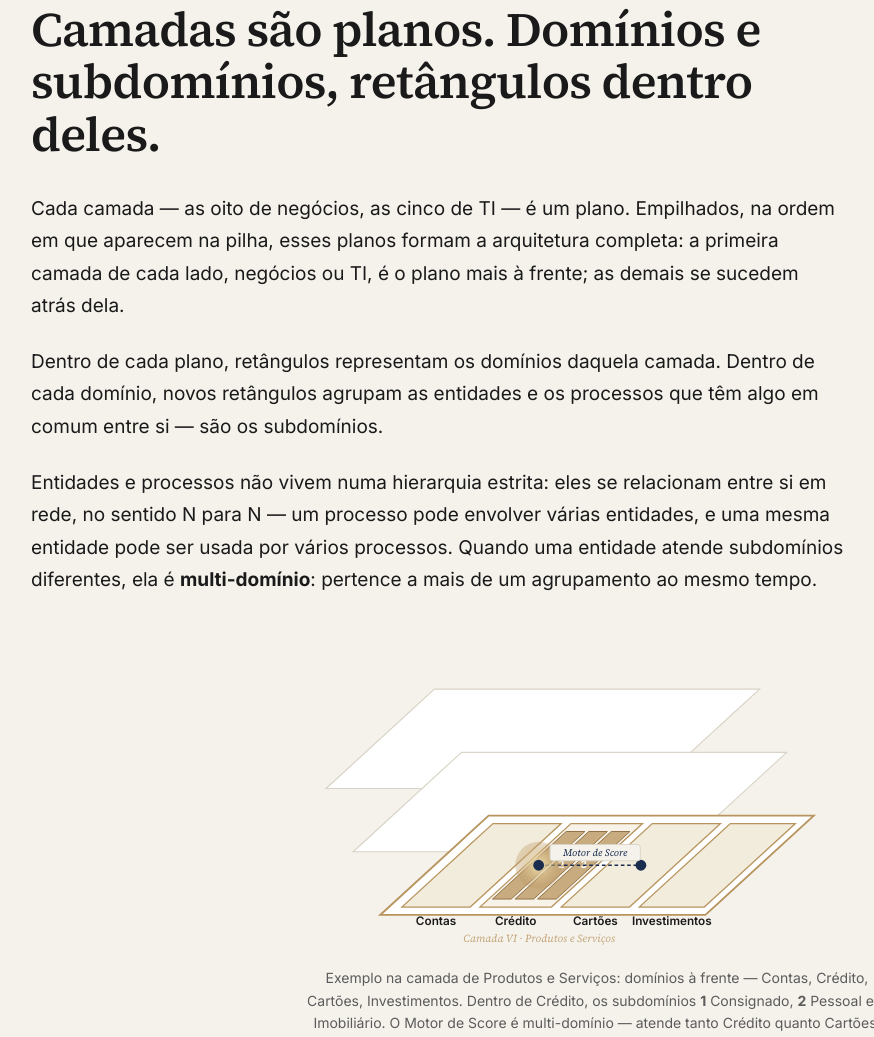
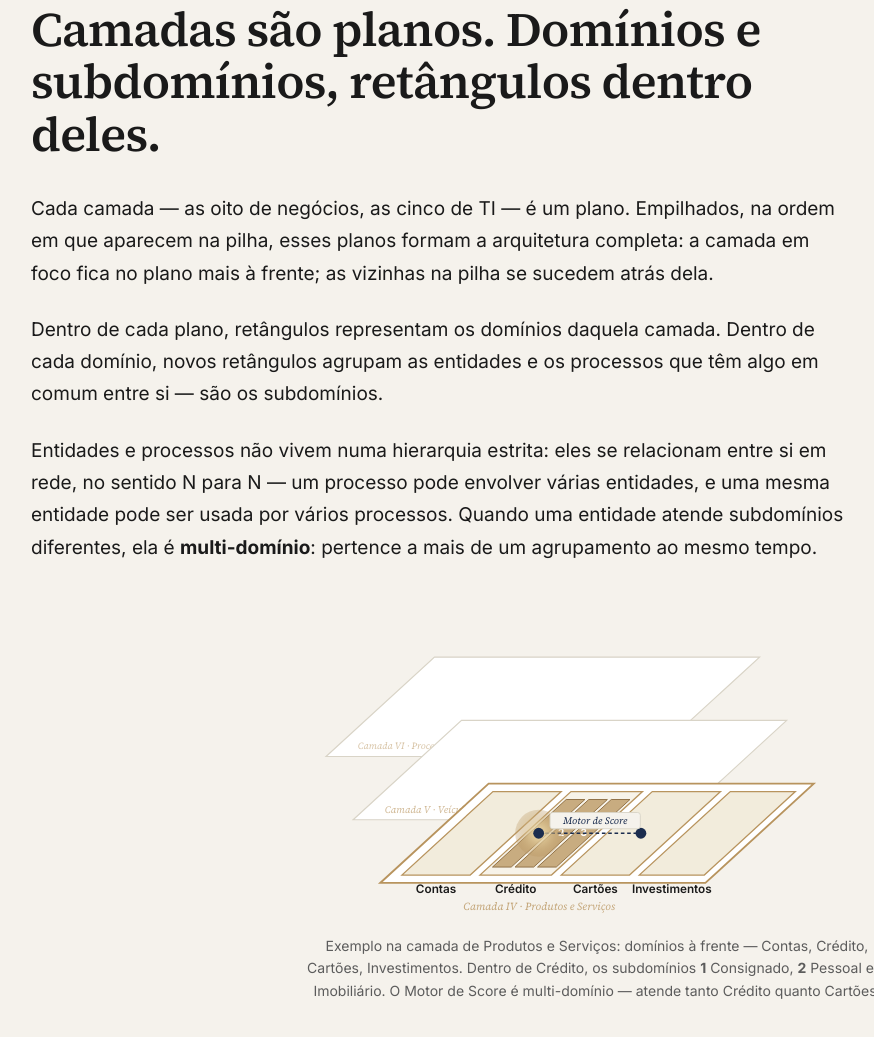
Before and after one commit to claraea/ea-landing-page, a plain HTML site: page ClaraEA-Metamodelo.html in a window 1280 px wide. Shown: the part 864-1901 px from the top of the page, without its empty margins (43-917 px from the left). Drawn offline with Linux system fonts and the light colour scheme.

Commit message:
Mostra camadas vizinhas nos diagramas do Metamodelo; corrige numeração
Os planos fantasma (antes sem rótulo) agora mostram exemplos reais de
camadas vizinhas na pilha: V (Veículos Legais) e VI (Processos) atrás
de Produtos e Serviços no exemplo de negócios; X (Dados) e XI
(Tecnologia) atrás de Arquitetura de Soluções no exemplo de TI.

De quebra, corrige um erro de numeração: Produtos e Serviços estava
rotulada como "Camada VI" — é a Camada IV, conforme a ordem
estabelecida na seção de Framework (I Mercado, II Marca, III Canais,
IV Produtos e Serviços...). Também ajusta o texto introdutório, que
afirmava incorretamente que o plano da frente era sempre "a primeira
camada" — agora fala em "camada em foco", válido para qualquer camada
usada como exemplo. PT/EN/ES.

Co-Authored-By: Claude Sonnet 5 <noreply@anthropic.com>

```diff
--- a/ClaraEA-Metamodelo.html
+++ b/ClaraEA-Metamodelo.html
@@ -108,7 +108,7 @@
   <div class="container reveal">
     <p class="section-eyebrow" data-i18n="st.eyebrow">Estrutura</p>
     <h2 class="section-title" style="max-width: 30ch;" data-i18n="st.title">Camadas são planos. Domínios e subdomínios, retângulos dentro deles.</h2>
-    <p class="section-lead" data-i18n="st.p1">Cada camada — as oito de negócios, as cinco de TI — é um plano. Empilhados, na ordem em que aparecem na pilha, esses planos formam a arquitetura completa: a primeira camada de cada lado, negócios ou TI, é o plano mais à frente; as demais se sucedem atrás dela.</p>
+    <p class="section-lead" data-i18n="st.p1">Cada camada — as oito de negócios, as cinco de TI — é um plano. Empilhados, na ordem em que aparecem na pilha, esses planos formam a arquitetura completa: a camada em foco fica no plano mais à frente; as vizinhas na pilha se sucedem atrás dela.</p>
     <p class="section-lead" data-i18n="st.p2">Dentro de cada plano, retângulos representam os domínios daquela camada. Dentro de cada domínio, novos retângulos agrupam as entidades e os processos que têm algo em comum entre si — são os subdomínios.</p>
     <p class="section-lead" data-i18n="st.p3">Entidades e processos não vivem numa hierarquia estrita: eles se relacionam entre si em rede, no sentido N para N — um processo pode envolver várias entidades, e uma mesma entidade pode ser usada por vários processos. Quando uma entidade atende subdomínios diferentes, ela é <strong>multi-domínio</strong>: pertence a mais de um agrupamento ao mesmo tempo.</p>
 
@@ -122,7 +122,9 @@
         </defs>
         <!-- camadas fantasmas, empilhadas atrás -->
         <path d="M 10,160 L 370,160 L 490,50 L 130,50 Z" fill="var(--bg-elevated)" stroke="#D9D4C7" stroke-width="1.3"/>
+        <text x="45" y="152" font-family="'Source Serif 4', serif" font-style="italic" font-size="10.5" fill="#B8945E" opacity="0.55" data-i18n="st.layer.back2">Camada VI · Processos</text>
         <path d="M 40,230 L 400,230 L 520,120 L 160,120 Z" fill="var(--bg-elevated)" stroke="#D9D4C7" stroke-width="1.3"/>
+        <text x="75" y="222" font-family="'Source Serif 4', serif" font-style="italic" font-size="11" fill="#B8945E" opacity="0.65" data-i18n="st.layer.back1">Camada V · Veículos Legais</text>
         <!-- plano da frente: a camada em foco -->
         <path d="M 70,300 L 430,300 L 550,190 L 190,190 Z" fill="var(--bg-elevated)" stroke="#B8945E" stroke-width="2"/>
 
@@ -158,7 +160,7 @@
           <text x="392.8" y="311.2" data-i18n="st.d4">Investimentos</text>
         </g>
         <g font-family="'Source Serif 4', serif" font-style="italic" font-size="12" fill="#B8945E" opacity="0.8">
-          <text x="246" y="330" text-anchor="middle" data-i18n="st.layer.label">Camada VI · Produtos e Serviços</text>
+          <text x="246" y="330" text-anchor="middle" data-i18n="st.layer.label">Camada IV · Produtos e Serviços</text>
         </g>
       </svg>
     </div>
@@ -181,6 +183,10 @@
             <stop offset="100%" stop-color="#B8945E" stop-opacity="0.3"/>
           </radialGradient>
         </defs>
+        <path d="M 10,160 L 370,160 L 490,50 L 130,50 Z" fill="var(--bg-primary)" stroke="#D9D4C7" stroke-width="1.3"/>
+        <text x="45" y="152" font-family="'Source Serif 4', serif" font-style="italic" font-size="10.5" fill="#B8945E" opacity="0.55" data-i18n="it.layer.back2">Camada XI · Tecnologia</text>
+        <path d="M 40,230 L 400,230 L 520,120 L 160,120 Z" fill="var(--bg-primary)" stroke="#D9D4C7" stroke-width="1.3"/>
+        <text x="75" y="222" font-family="'Source Serif 4', serif" font-style="italic" font-size="11" fill="#B8945E" opacity="0.65" data-i18n="it.layer.back1">Camada X · Dados</text>
         <path d="M 70,300 L 430,300 L 550,190 L 190,190 Z" fill="var(--bg-primary)" stroke="#B8945E" stroke-width="2"/>
 
         <path d="M 94.0,291.2 L 169.6,291.2 L 270.4,198.8 L 194.8,198.8 Z" fill="#E8DCC0" fill-opacity="0.55" stroke="#B8945E" stroke-width="1.4"/>
@@ -289,18 +295,20 @@
       'hero.lead': 'Toda camada do Clara/EA — de negócios ou de TI — segue a mesma gramática: domínios agrupam o que é afim; subdomínios, dentro de cada domínio, agrupam o que é ainda mais específico. Entidades e processos se relacionam entre si em rede, não numa hierarquia só de cima para baixo. É essa gramática que o EA/CMDB materializa em grafo.',
       'hero.cta1': 'Ver a estrutura →', 'hero.cta2': 'Ver exemplo de TI →',
       'st.eyebrow': 'Estrutura', 'st.title': 'Camadas são planos. Domínios e subdomínios, retângulos dentro deles.',
-      'st.p1': 'Cada camada — as oito de negócios, as cinco de TI — é um plano. Empilhados, na ordem em que aparecem na pilha, esses planos formam a arquitetura completa: a primeira camada de cada lado, negócios ou TI, é o plano mais à frente; as demais se sucedem atrás dela.',
+      'st.p1': 'Cada camada — as oito de negócios, as cinco de TI — é um plano. Empilhados, na ordem em que aparecem na pilha, esses planos formam a arquitetura completa: a camada em foco fica no plano mais à frente; as vizinhas na pilha se sucedem atrás dela.',
       'st.p2': 'Dentro de cada plano, retângulos representam os domínios daquela camada. Dentro de cada domínio, novos retângulos agrupam as entidades e os processos que têm algo em comum entre si — são os subdomínios.',
       'st.p3': 'Entidades e processos não vivem numa hierarquia estrita: eles se relacionam entre si em rede, no sentido N para N — um processo pode envolver várias entidades, e uma mesma entidade pode ser usada por vários processos. Quando uma entidade atende subdomínios diferentes, ela é <strong>multi-domínio</strong>: pertence a mais de um agrupamento ao mesmo tempo.',
       'st.entity.label': 'Motor de Score',
       'st.d1': 'Contas', 'st.d2': 'Crédito', 'st.d3': 'Cartões', 'st.d4': 'Investimentos',
-      'st.layer.label': 'Camada VI · Produtos e Serviços',
+      'st.layer.label': 'Camada IV · Produtos e Serviços',
+      'st.layer.back1': 'Camada V · Veículos Legais', 'st.layer.back2': 'Camada VI · Processos',
       'st.caption': 'Exemplo na camada de Produtos e Serviços: domínios à frente — Contas, Crédito, Cartões, Investimentos. Dentro de Crédito, os subdomínios <strong>1</strong> Consignado, <strong>2</strong> Pessoal e <strong>3</strong> Imobiliário. O Motor de Score é multi-domínio — atende tanto Crédito quanto Cartões.',
       'it.eyebrow': 'Exemplo — arquitetura de TI', 'it.title': 'A mesma gramática na Arquitetura de Soluções',
       'it.lead': 'A gramática não muda ao cruzar para a arquitetura de TI — só os domínios e subdomínios, que nascem dos macroprocessos de negócio, como já descrito na Arquitetura de Soluções. O mesmo recorte — domínio, subdomínio, entidade multi-domínio — se repete aqui.',
       'it.entity.label': 'Gateway de Autenticação',
       'it.d1': 'Core Bancário', 'it.d2': 'Pagamentos', 'it.d3': 'Canais Digitais', 'it.d4': 'Dados &amp; Analytics', 'it.d4short': 'Analytics',
       'it.layer.label': 'Camada IX · Arquitetura de Soluções',
+      'it.layer.back1': 'Camada X · Dados', 'it.layer.back2': 'Camada XI · Tecnologia',
       'it.caption': 'Na Arquitetura de Soluções: domínios Core Bancário, Pagamentos, Canais Digitais e Dados &amp; Analytics. Dentro de Pagamentos, os subdomínios <strong>1</strong> PIX, <strong>2</strong> TED/DOC e <strong>3</strong> Boletos. O Gateway de Autenticação é multi-domínio — compartilhado entre Pagamentos e Canais Digitais.',
       'close.eyebrow': 'Para fechar', 'close.title': 'É essa gramática que o EA/CMDB materializa em grafo',
       'close.lead': 'Camadas, domínios, subdomínios, entidades, processos e suas relações N para N — tudo isso vira grafo navegável no EA/CMDB, não um diagrama estático que fica desatualizado.',
@@ -325,18 +333,20 @@
       'hero.lead': 'Every Clara/EA layer — business or IT — follows the same grammar: domains group what\'s alike; subdomains, within each domain, group what\'s even more specific. Entities and processes relate to each other as a network, not a strict top-down hierarchy. That grammar is what EA/CMDB materializes as a graph.',
       'hero.cta1': 'See the structure →', 'hero.cta2': 'See the IT example →',
       'st.eyebrow': 'Structure', 'st.title': 'Layers are planes. Domains and subdomains, rectangles within them.',
-      'st.p1': 'Each layer — the eight business layers, the five IT layers — is a plane. Stacked in the order they appear in the stack, these planes form the complete architecture: the first layer on each side, business or IT, is the frontmost plane; the rest follow behind it.',
+      'st.p1': 'Each layer — the eight business layers, the five IT layers — is a plane. Stacked in the order they appear in the stack, these planes form the complete architecture: the layer in focus sits in the frontmost plane; its neighbors in the stack follow behind it.',
       'st.p2': 'Within each plane, rectangles represent that layer\'s domains. Within each domain, further rectangles group the entities and processes that have something in common — these are the subdomains.',
       'st.p3': 'Entities and processes don\'t live in a strict hierarchy: they relate to each other as a network, in an N-to-N sense — a process can involve several entities, and a single entity can be used by several processes. When an entity serves different subdomains, it\'s <strong>multi-domain</strong>: it belongs to more than one grouping at once.',
       'st.entity.label': 'Credit Scoring Engine',
       'st.d1': 'Accounts', 'st.d2': 'Credit', 'st.d3': 'Cards', 'st.d4': 'Investments',
-      'st.layer.label': 'Layer VI · Products and Services',
+      'st.layer.label': 'Layer IV · Products and Services',
+      'st.layer.back1': 'Layer V · Legal Entities', 'st.layer.back2': 'Layer VI · Processes',
       'st.caption': 'Example in the Products and Services layer: domains up front — Accounts, Credit, Cards, Investments. Within Credit, the subdomains <strong>1</strong> Payroll-deductible, <strong>2</strong> Personal and <strong>3</strong> Mortgage. The Credit Scoring Engine is multi-domain — it serves both Credit and Cards.',
       'it.eyebrow': 'Example — IT architecture', 'it.title': 'The same grammar in Solutions Architecture',
       'it.lead': 'The grammar doesn\'t change when crossing into IT architecture — only the domains and subdomains, which come from the business macro-processes, as already described in Solutions Architecture. The same cut — domain, subdomain, multi-domain entity — repeats here.',
       'it.entity.label': 'Authentication Gateway',
       'it.d1': 'Core Banking', 'it.d2': 'Payments', 'it.d3': 'Digital Channels', 'it.d4': 'Data &amp; Analytics', 'it.d4short': 'Analytics',
       'it.layer.label': 'Layer IX · Solutions Architecture',
+      'it.layer.back1': 'Layer X · Data', 'it.layer.back2': 'Layer XI · Technology',
       'it.caption': 'In Solutions Architecture: domains Core Banking, Payments, Digital Channels and Data &amp; Analytics. Within Payments, the subdomains <strong>1</strong> Instant Payments, <strong>2</strong> Wire Transfers and <strong>3</strong> Bill Payments. The Authentication Gateway is multi-domain — shared between Payments and Digital Channels.',
       'close.eyebrow': 'In closing', 'close.title': 'That grammar is what EA/CMDB materializes as a graph',
       'close.lead': 'Layers, domains, subdomains, entities, processes and their N-to-N relationships — all of it becomes a navigable graph in EA/CMDB, not a static diagram that goes stale.',
@@ -361,18 +371,20 @@
       'hero.lead': 'Cada capa de Clara/EA — de negocio o de TI — sigue la misma gramática: los dominios agrupan lo que es afín; los subdominios, dentro de cada dominio, agrupan lo que es aún más específico. Las entidades y los procesos se relacionan entre sí en red, no en una jerarquía estricta de arriba hacia abajo. Esa gramática es la que el EA/CMDB materializa en grafo.',
       'hero.cta1': 'Ver la estructura →', 'hero.cta2': 'Ver ejemplo de TI →',
       'st.eyebrow': 'Estructura', 'st.title': 'Las capas son planos. Dominios y subdominios, rectángulos dentro de ellos.',
-      'st.p1': 'Cada capa — las ocho de negocio, las cinco de TI — es un plano. Apilados, en el orden en que aparecen en la pila, esos planos forman la arquitectura completa: la primera capa de cada lado, negocio o TI, es el plano más al frente; las demás se suceden detrás de ella.',
+      'st.p1': 'Cada capa — las ocho de negocio, las cinco de TI — es un plano. Apilados, en el orden en que aparecen en la pila, esos planos forman la arquitectura completa: la capa en foco ocupa el plano más al frente; sus vecinas en la pila se suceden detrás de ella.',
       'st.p2': 'Dentro de cada plano, rectángulos representan los dominios de esa capa. Dentro de cada dominio, nuevos rectángulos agrupan las entidades y los procesos que tienen algo en común entre sí — son los subdominios.',
       'st.p3': 'Las entidades y los procesos no viven en una jerarquía estricta: se relacionan entre sí en red, en sentido N a N — un proceso puede involucrar varias entidades, y una misma entidad puede ser usada por varios procesos. Cuando una entidad atiende subdominios diferentes, es <strong>multi-dominio</strong>: pertenece a más de un agrupamiento a la vez.',
       'st.entity.label': 'Motor de Score',
       'st.d1': 'Cuentas', 'st.d2': 'Crédito', 'st.d3': 'Tarjetas', 'st.d4': 'Inversiones',
-      'st.layer.label': 'Capa VI · Productos y Servicios',
+      'st.layer.label': 'Capa IV · Productos y Servicios',
+      'st.layer.back1': 'Capa V · Vehículos Legales', 'st.layer.back2': 'Capa VI · Procesos',
       'st.caption': 'Ejemplo en la capa de Productos y Servicios: dominios al frente — Cuentas, Crédito, Tarjetas, Inversiones. Dentro de Crédito, los subdominios <strong>1</strong> Nómina, <strong>2</strong> Personal y <strong>3</strong> Hipotecario. El Motor de Score es multi-dominio — atiende tanto Crédito como Tarjetas.',
       'it.eyebrow': 'Ejemplo — arquitectura de TI', 'it.title': 'La misma gramática en la Arquitectura de Soluciones',
       'it.lead': 'La gramática no cambia al cruzar a la arquitectura de TI — solo los dominios y subdominios, que nacen de los macroprocesos de negocio, como ya se describió en la Arquitectura de Soluciones. El mismo recorte — dominio, subdominio, entidad multi-dominio — se repite aquí.',
       'it.entity.label': 'Gateway de Autenticación',
       'it.d1': 'Core Bancario', 'it.d2': 'Pagos', 'it.d3': 'Canales Digitales', 'it.d4': 'Datos &amp; Analytics', 'it.d4short': 'Analytics',
       'it.layer.label': 'Capa IX · Arquitectura de Soluciones',
+      'it.layer.back1': 'Capa X · Datos', 'it.layer.back2': 'Capa XI · Tecnología',
       'it.caption': 'En la Arquitectura de Soluciones: dominios Core Bancario, Pagos, Canales Digitales y Datos &amp; Analytics. Dentro de Pagos, los subdominios <strong>1</strong> Pagos instantáneos, <strong>2</strong> Transferencias y <strong>3</strong> Boletas. El Gateway de Autenticación es multi-dominio — compartido entre Pagos y Canales Digitales.',
       'close.eyebrow': 'Para cerrar', 'close.title': 'Esa gramática es la que el EA/CMDB materializa en grafo',
       'close.lead': 'Capas, dominios, subdominios, entidades, procesos y sus relaciones N a N — todo eso se convierte en un grafo navegable en EA/CMDB, no en un diagrama estático que queda desactualizado.',
```
